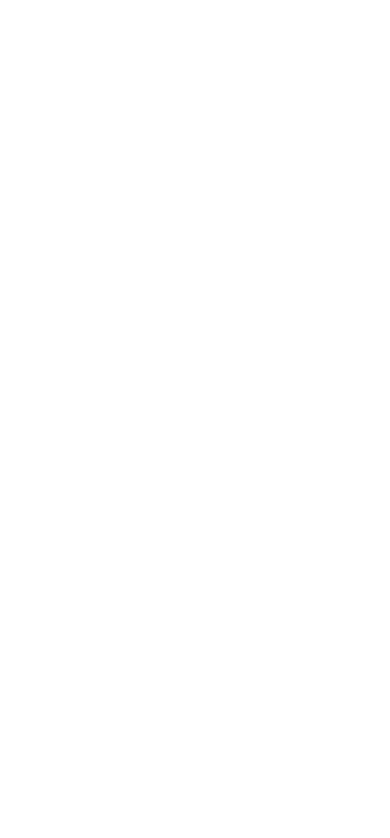
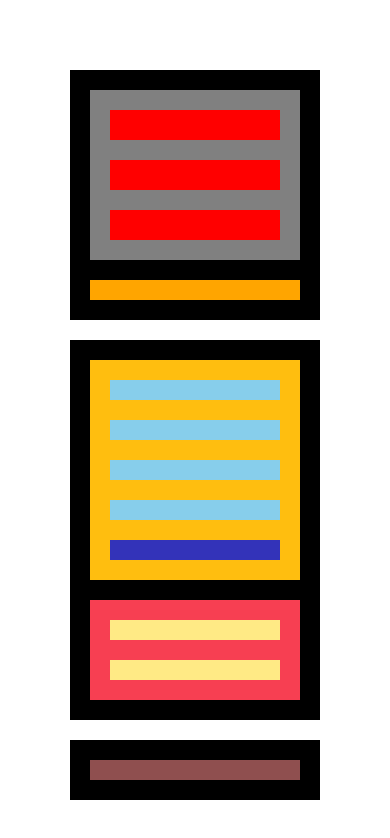
Before and after one commit to Portelldx/Sprint-1, a plain HTML site: page nivell-1/index.html in a window 390 px wide. Drawn offline with Linux system fonts and the light colour scheme.

Commit message:
Nivel 1 Completado

```diff
--- a/nivell-1/css/styles.css
+++ b/nivell-1/css/styles.css
@@ -0,0 +1,128 @@
+* {
+  margin: 10px;
+  padding: 10px;
+  box-sizing: border-box;
+}
+
+.main {
+  display: flex;
+  flex-flow: column nowrap;
+}
+
+.header {
+  background: black;
+  display: flex;
+  flex-flow: column nowrap;
+}
+
+.menu {
+  background: grey;
+  display: flex;
+  flex-flow: row nowrap;
+}
+
+.logo {
+  background: red;
+  flex: 1 1 auto;
+  height: 30px;
+}
+
+.nav {
+  background: red;
+  flex: 5 1 auto;
+  height: 30px;
+}
+
+.upper-box {
+  background: red;
+  flex: 1 1 auto;
+  height: 30px;
+}
+
+.main-text {
+  background: orange;
+}
+
+.section {
+  background: #000;
+  display: flex;
+}
+
+.articles {
+  background: #ffbe0f;
+  display: flex;
+  flex: 2 1 auto;
+  flex-flow: row wrap;
+}
+
+.article {
+  background: skyblue;
+  flex: 1 1 40%;
+}
+
+.navigation {
+  background: rgb(51, 51, 185);
+  flex: 1 1 100%;
+}
+
+.banner-container {
+  display: flex;
+  background: #f73f52;
+  flex-flow: column;
+  flex: 1 1 auto;
+}
+
+.banner {
+  background: #ffea85;
+}
+
+.footer {
+  background: #000;
+  display: flex;
+  justify-content: center;
+}
+
+.footer-nav {
+  background: #8f4f4f;
+  width: 100%;
+}
+/* tablet */
+
+@media (min-width: 481px) and (max-width: 1024px) {
+  .section {
+    flex-direction: column;
+    background: yellow;
+  }
+}
+/* mobile portrait */
+
+@media (min-width: 320px) and (max-width: 480px) {
+  .header {
+    justify-content: center;
+  }
+  .menu {
+    background: grey;
+    display: flex;
+    flex-flow: column wrap;
+  }
+  .logo {
+    background: red;
+    flex: 1 1 auto;
+  }
+  .nav {
+    background: red;
+    flex: 1 1 auto;
+  }
+  .social {
+    background: red;
+    flex: 1 1 auto;
+  }
+  .section {
+    display: flex;
+    flex-direction: column;
+  }
+  .articulos {
+    display: flex;
+    flex-flow: column nowrap;
+  }
+}
--- a/nivell-1/index.html
+++ b/nivell-1/index.html
@@ -1,10 +1,40 @@
 <!DOCTYPE html>
-<html lang="en">
+<html lang="ca">
   <head>
     <meta charset="UTF-8" />
-    <meta http-equiv="X-UA-Compatible" content="IE=edge" />
-    <meta name="viewport" content="width=device-width, initial-scale=1.0" />
-    <title>Document</title>
+    <title>Flex práctica</title>
+    <meta name="viewport" content="width=device-width, initial-scale=1" />
+    <link rel="stylesheet" href="css/styles.css" />
   </head>
-  <body></body>
+
+  <body>
+    <div class="main">
+      <header class="header">
+        <div class="menu">
+          <div class="logo"></div>
+          <nav class="nav">
+            <ul></ul>
+          </nav>
+          <div class="upper-box"></div>
+        </div>
+        <div class="main-text"></div>
+      </header>
+      <section class="section">
+        <div class="articles">
+          <article class="article"></article>
+          <article class="article"></article>
+          <article class="article"></article>
+          <article class="article"></article>
+          <nav class="navigation"></nav>
+        </div>
+        <div class="banner-container">
+          <div class="banner"></div>
+          <div class="banner"></div>
+        </div>
+      </section>
+      <footer class="footer">
+        <nav class="footer-nav"></nav>
+      </footer>
+    </div>
+  </body>
 </html>
```
